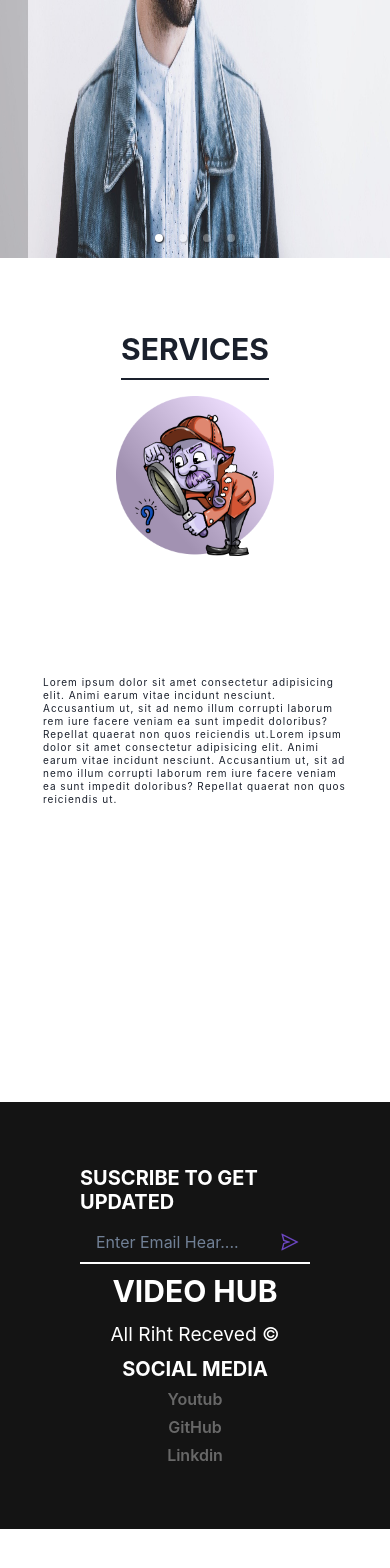
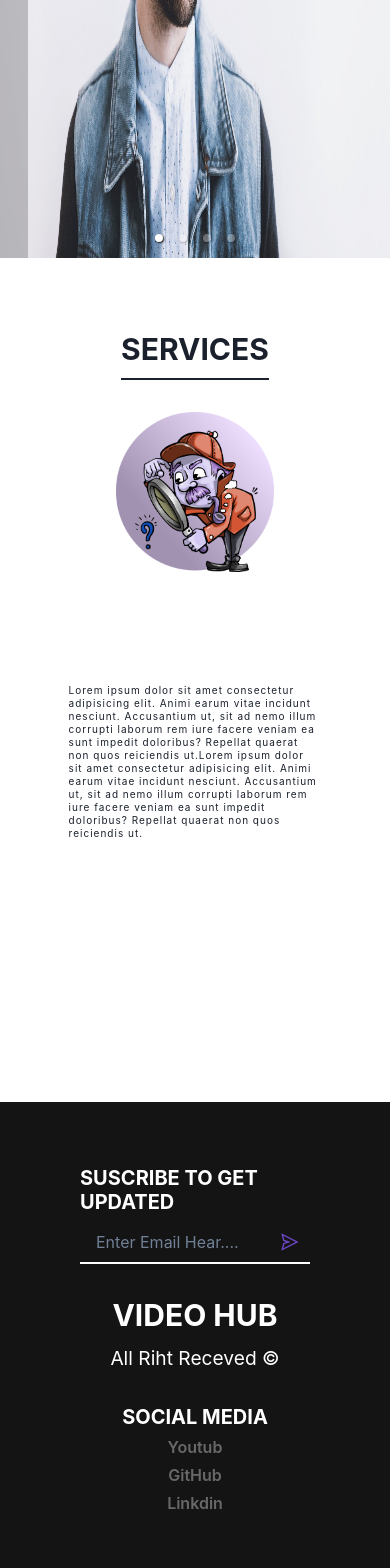
Before and after one commit to karandave06/video_hub, a React (Vite) app: page / in a window 390 px wide. Shown: the part 586-2154 px from the top of the page. Before the commit the page ends 2115 px from the top, so only its background shows below. Built offline with nearby package versions, Linux system fonts and the light colour scheme.

Commit message:
finnally my responsive section is complated

```diff
--- a/src/Components/Footer.jsx
+++ b/src/Components/Footer.jsx
@@ -1,4 +1,4 @@
-import { Box, Button, HStack,Text, Heading, Input, Stack, VStack } from "@chakra-ui/react"
+import { Box, Button, HStack,Text, Heading, Input,  VStack } from "@chakra-ui/react"
 import {AiOutlineSend} from 'react-icons/ai'
 import '../style/footer.scss'
 
@@ -9,7 +9,7 @@ const Footer = () => {
     <div>
       <Box bgColor={'blackAlpha.900'} minH={'40'} p='16' color={'white'}>
 
-        <Stack className="footer" direction={['column', 'row']}>
+        <div className="footer" direction={[ 'column' ,'row']}>
             <VStack alignItems={"stretch"} w={"full"} px={"4"}>
                 <Heading size={'md'} textTransform={'uppercase'}>
                     Suscribe to get updated
@@ -72,7 +72,7 @@ Social Media</Heading>
             </VStack>
 
 
-        </Stack>
+        </div>
       </Box>
     </div>
   )
--- a/src/Components/Home.jsx
+++ b/src/Components/Home.jsx
@@ -32,10 +32,12 @@ const Home = () => {
   Services
 </Heading>
 
-<Stack className="stackcontent"  h="full"
-p="4"
-alignItems="center"
-direction={["column","row"]}>
+<div className="stackcontent"
+// h="full"
+// p="4"
+// alignItems="center"
+// direction={["column","row"]}
+>
 
 <Image src={imag5} h={['40', '400']} filter={"hue-rotate(-130deg)"}/>
 <div className="text-div">
@@ -46,7 +48,7 @@ Lorem ipsum dolor sit amet consectetur adipisicing elit. Animi earum vitae incid
  </Text>
  </div>
 
-</Stack>
+</div>
 </Container>
     </Box>
 
--- a/src/style/Home.scss
+++ b/src/style/Home.scss
@@ -9,8 +9,13 @@ img{
 .stackcontent{
     display: flex;
     flex-direction: row;
+    width: 100%;
+    align-items: center;
+    justify-content: center;
+    padding: 2rem;
     @include size1200{
         flex-direction: column;
+
     }
 
     .text{
--- a/src/style/footer.scss
+++ b/src/style/footer.scss
@@ -1,5 +1,13 @@
+@import './Main.scss';
 .footer{
     display: flex;
-    flex-direction: column;
-    gap: 2rem;
+    flex-direction: row;
+
+
+    @include size750{
+
+
+        flex-direction: column;
+        gap: 2rem;
+    }
 }
```
